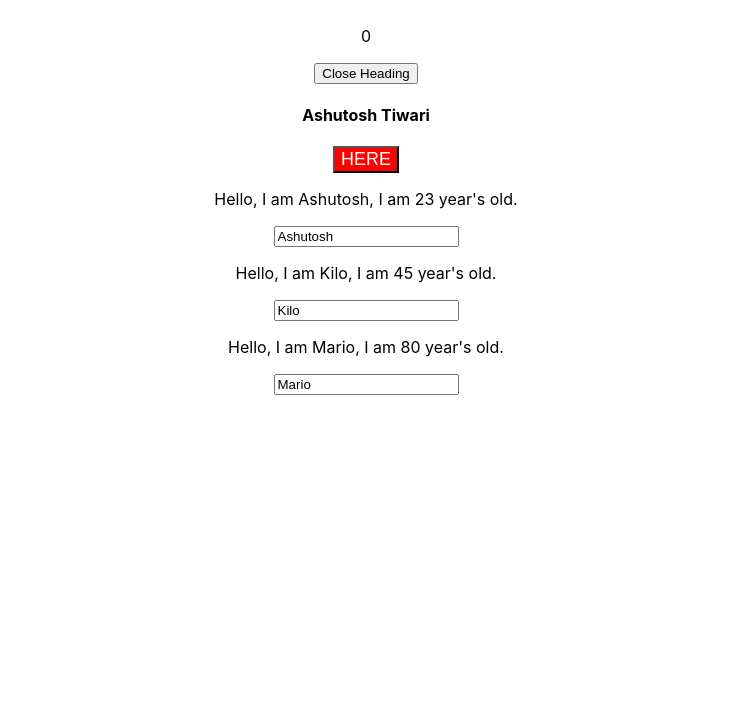
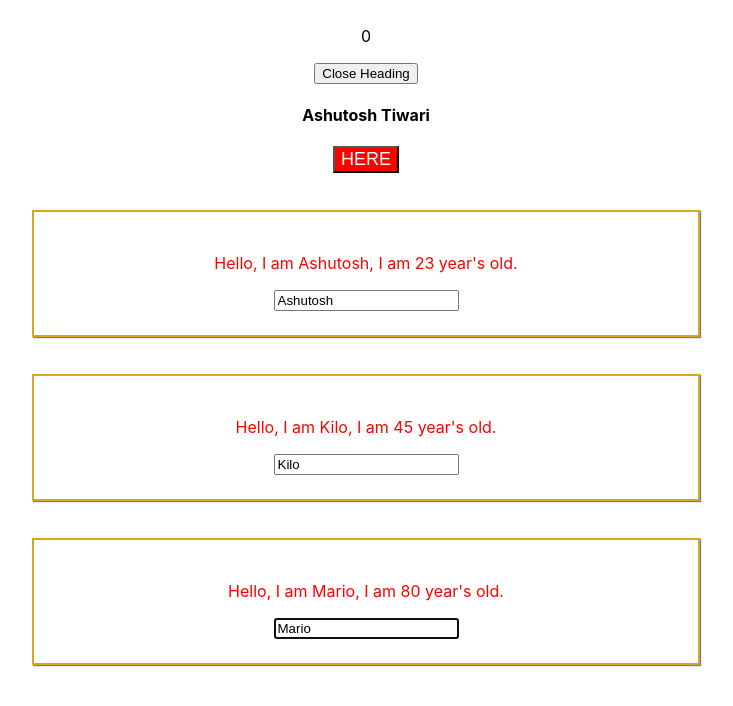
Before and after one commit to InclinedScorpio/react-beginning-to-advance, a React (Create React App) app: page / in a window 1280 px wide. Both pictures are taken after a click on the button "HERE". Shown: the top 706 px of the page, without its empty margins (274-1007 px from the left). Built offline with nearby package versions, Linux system fonts and the light colour scheme.

Commit message:
Understanding Ref

```diff
--- a/src/components/Persons/Person/Person.js
+++ b/src/components/Persons/Person/Person.js
@@ -1,28 +1,32 @@
-import React, { useEffect } from "react";
+import React, { Component } from "react";
 import stylePerson from "./Person.module.css";
 import Auxiliary from "../../../hoc/Auxiliary";
 import withClass from "../../../hoc/withClass";
 import PropTypes from "prop-types";
 
-const Person = props => {
-	console.log("Props are ", props);
-	useEffect(() => {
-		console.log("Use Effect 1 ****************");
+class Person extends Component {
+	inputRef = React.createRef();
 
-		return () => {
-			console.log("Cleanup [] 1 &&&&&&&&&&&&");
-		};
-	}, [props.name]);
+	componentDidMount() {
+		//if want to do some other than pass a flag with 2nd & use if
+		this.inputRef.current.focus();
+	}
 
-	return (
-		<Auxiliary>
-			<p onClick={props.deleteme}>
-				Hello, I am {props.name}, I am {props.age} year's old.
-			</p>
-			<input onChange={props.changeName} value={props.name} />
-		</Auxiliary>
-	);
-};
+	render() {
+		return (
+			<Auxiliary>
+				<p onClick={this.props.deleteme}>
+					Hello, I am {this.props.name}, I am {this.props.age} year's old.
+				</p>
+				<input
+					ref={this.inputRef}
+					onChange={this.props.changeName}
+					value={this.props.name}
+				/>
+			</Auxiliary>
+		);
+	}
+}
 
 //propTypes in components if added, React will take care of that.
 Person.propTypes = {
--- a/src/hoc/WithClass.js
+++ b/src/hoc/WithClass.js
@@ -2,7 +2,7 @@ import React from "react";
 
 const withClass = (WrappedComponent, classes) => {
 	return props => (
-		<div>
+		<div className={classes}>
 			<WrappedComponent {...props} />
 		</div>
 	);
```
